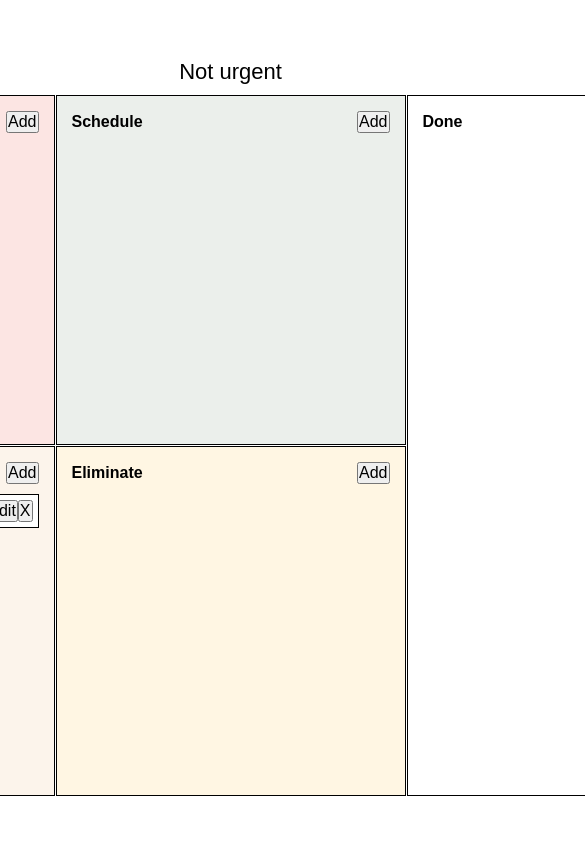
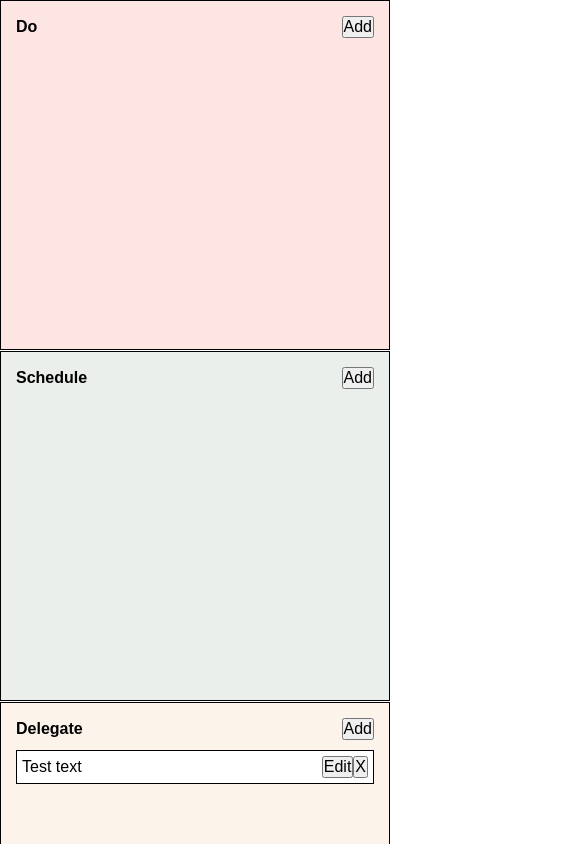
Before and after one commit to attuo/Priorizer, a React (Create React App) app: page / in a window 390 px wide. Shown: the top 844 px of the page, 585 px wide, since content can reach past the window. Built offline with nearby package versions, Linux system fonts and the light colour scheme.

Commit message:
Add basic responsive media queries for layout

```diff
--- a/src/App.css
+++ b/src/App.css
@@ -2,5 +2,4 @@
   display: flex;
   justify-content: center;
   align-items: center;
-  height: 100vh;
 }
--- a/src/components/Area.css
+++ b/src/components/Area.css
@@ -54,4 +54,5 @@
 
 .done-area {
   grid-area: done;
+  background-color: #E0E0E0;
 }
--- a/src/components/Platform.css
+++ b/src/components/Platform.css
@@ -1,6 +1,6 @@
 .platform {
   display: grid;
-  grid-template-columns: 70px 350px 350px 350px;
+  grid-template-columns: 45px 350px 350px 350px;
   grid-template-rows: 45px 350px 350px;
   grid-template-areas:
     ".              urgent    not-urgent  ."
@@ -9,6 +9,39 @@
   grid-gap: 1px;
 }
 
+@media only screen and (max-width: 1200px) {
+  .platform {
+    display: grid;
+    grid-template-columns: 45px 350px 350px;
+    grid-template-rows: 45px 350px 350px 350px;
+    grid-template-areas:
+      ".              urgent    not-urgent"
+      "important      do        schedule"
+      "not-important  delegate  eliminate"
+      ".              done      done";
+    grid-gap: 1px;
+  }
+}
+
+@media only screen and (max-width: 775px) {
+  .platform {
+    display: grid;
+    grid-template-columns: minmax(100px, 775px);
+    grid-template-rows: repeat(5, 350px) repeat(5, 100px);
+    grid-template-areas:
+      "do"
+      "schedule"
+      "delegate"
+      "eliminate"
+      "done"
+      "."
+      "important"
+      "not-important"
+      "urgent"
+      "not-urgent";
+    grid-gap: 1px;
+  }
+}
 
 .urgent {
   font-size: 22px;
--- a/src/components/Text.js
+++ b/src/components/Text.js
@@ -19,12 +19,13 @@ function Text(props) {
 
 
   // Click outside
-  useOnClickOutside(wrapperRef, () => {
-    if (isInputActive) {
-      onSetText(inputValue);
-      setIsInputActive(false);
-    }
-  });
+  // useOnClickOutside(wrapperRef, () => {
+  //   console.log("Käy outside");
+  //   if (isInputActive) {
+  //     onSetText(inputValue);
+  //     setIsInputActive(false);
+  //   }
+  // });
 
   const onEnter = useCallback(() => {
     if (enter) {
@@ -68,13 +69,14 @@ function Text(props) {
   }
 
   const handleEdit = () => {
+    console.log("Käy täällä");
     // TODO: Fix EDIT bug
     setIsInputActive(true);
   }
 
   return (
     <>
-    <span className="inline-text" ref={wrapperRef}>
+    <span className="inline-text">
       { isInputActive ?
         <input
           className="text-input"
```
